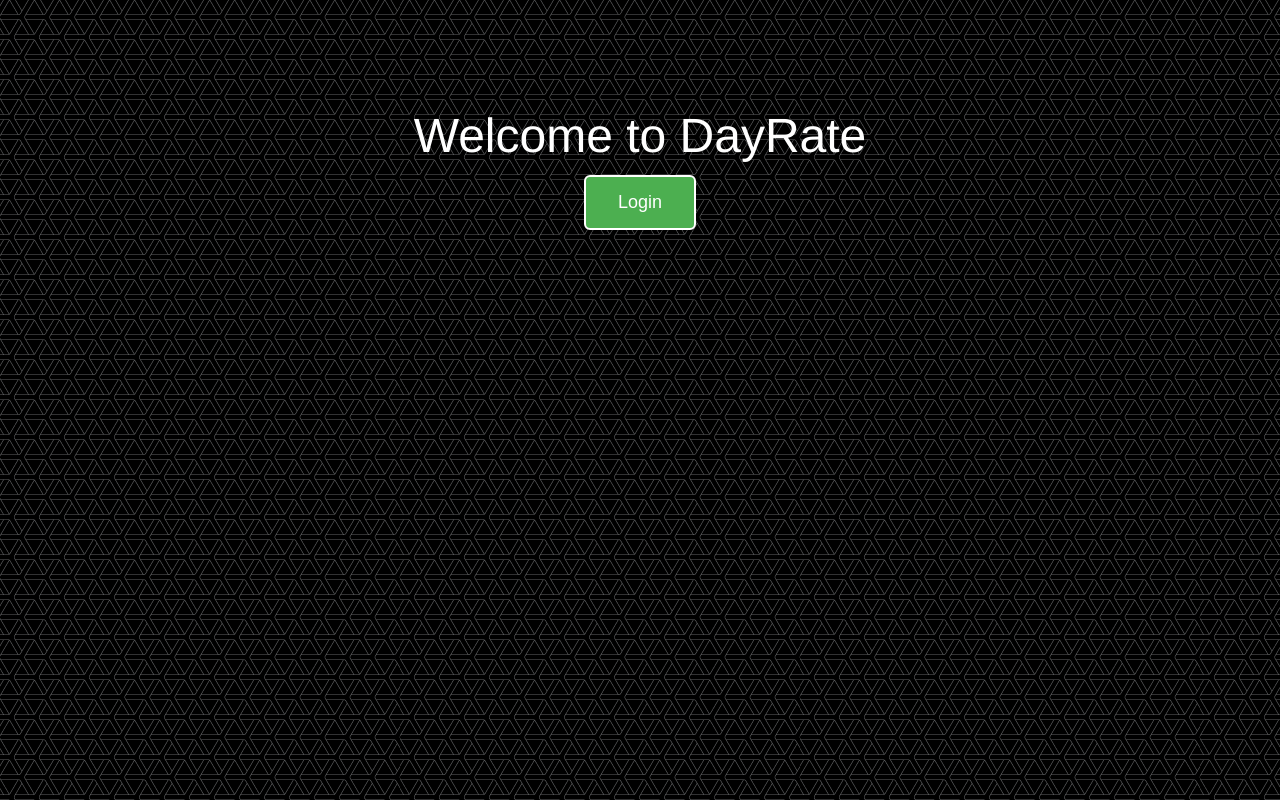
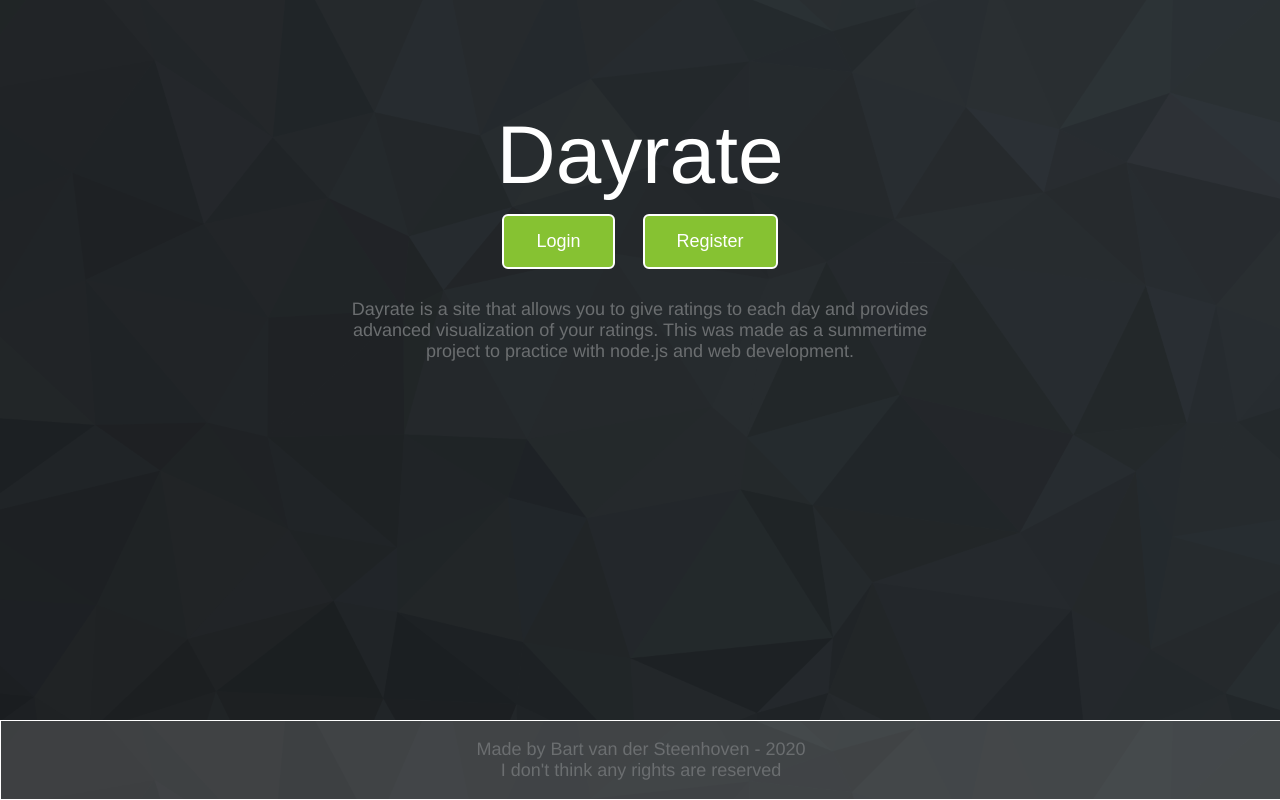
Before and after one commit to BartSteen/DailyRate, a website: page public/index.html in a window 1280 px wide. Drawn offline with Linux system fonts and the light colour scheme.

Commit message:
Visual changes

```diff
--- a/package.json
+++ b/package.json
@@ -2,7 +2,7 @@
   "name": "logerwip",
   "version": "1.0.0",
   "description": "i dont know yet",
-  "main": "index.js",
+  "main": "app.js",
   "scripts": {
     "test": "echo \"Error: no test specified\" && exit 1"
   },
--- a/public/css/general.css
+++ b/public/css/general.css
@@ -3,6 +3,11 @@ h1 {
     font: 48px Helvetica;
     display: inline;
     padding: 5px;
+}
+
+h1.title {
+    font: 82px Helvetica;
+    margin: 30px;
 }
 
 h2 {
@@ -15,13 +20,20 @@ h3 {
     font : 24px Helvetica;
 }
 
+p {
+    color: #6B6E70;
+    font: 18px Helvetica
+}
+
 a {
     color: white;
     font: 20px Helvetica;
 }
 
-body {
-    background: url("/images/indexBackground.png")
+html  {
+    background: url("/images/triangular.png");
+    background-size: cover;
+    background-color: #222629;
 }
 
 .centeredDiv {
@@ -40,6 +52,17 @@ body {
     margin: auto;
     width: 75%;
     text-align: center;
+}
+
+.footer {
+  position: fixed;
+  left: 0;
+  bottom: 0;
+  width: 100%;
+  border: 1px solid white;
+  background-color: rgba(128, 128, 128, 0.3);
+  color: white;
+  text-align: center;
 }
 
 .scrollDiv {
@@ -63,7 +86,7 @@ body {
 }
 
 .generalButton {
-    background-color: #4CAF50; /* Green */
+    background-color: #86C232; /* Green */
     border: 2px solid white;
     color: white;
     padding: 15px 32px;
@@ -79,11 +102,11 @@ body {
 .generalButton:hover {
     background-color: white; /* Green */
     color: black;
-    border: 2px solid green;
+    border: 2px solid #61892F;
 }
 
 .smallButton {
-    background-color: #4CAF50; /* Green */
+    background-color: #86C232; /* Green */
     border: 2px solid white;
     color: white;
     padding: 5px 10px;
@@ -99,13 +122,14 @@ body {
 .smallButton:hover {
     background-color: white; /* Green */
     color: black;
-    border: 2px solid green;
+    border: 2px solid #61892F;
 }
 
 .iconButton {
     border-radius: 50%;
     background-color: Transparent;
     border: 2px solid white;
+    margin: 4px;
 }
 
 .iconButton:hover {
@@ -129,7 +153,7 @@ body {
 .roundButtons:hover {
     background-color: white !important; /* Green */
     color: black;
-    border: 2px solid green;
+    border: 2px solid #61892F;
 }
 
 
@@ -152,7 +176,7 @@ body {
 }
 
 .logInput:focus {
-    border: 4px solid green
+    border: 4px solid #61892F
 }
 
 .axis {
--- a/public/index.html
+++ b/public/index.html
@@ -2,13 +2,20 @@
 <html lang="en" dir="ltr">
     <head>
         <meta charset="utf-8">
-        <title>DayRate</title>
-        <link rel="stylesheet" href="/css/general.css", type="text/css">
+        <title>Dayrate</title>
+        <link rel="stylesheet" href="/css/general.css" type="text/css">
     </head>
     <body>
         <div class="centeredDiv">
-            <h1 class="titleText">Welcome to DayRate</h1><br>
+            <h1 class="title">Dayrate</h1><br>
             <button type="button" class="generalButton" name="loginButton" onclick="location.href='/login'">Login</button>
+            <button type="button" class="generalButton" name="registerButton" onclick="location.href='/register'">Register</button>
+            <p>Dayrate is a site that allows you to give ratings to each day and provides advanced visualization of your ratings.
+                This was made as a summertime project to practice with node.js and web development.</p>
+            <div class="footer">
+                <p>Made by Bart van der Steenhoven - 2020 <br>
+                I don't think any rights are reserved</P>
+            </div>
         </div>
     </body>
 </html>
```
Also changed, not shown: public/404.html (+1 -1 lines), public/account.html (+2 -1 lines), public/analyze.html (+2 -2 lines), public/login.html (+2 -2 lines), public/main.html (+5 -5 lines), public/register.html (+2 -2 lines), todo.txt (+8 -1 lines), public/images/triangular.png (added), 1 other file.
